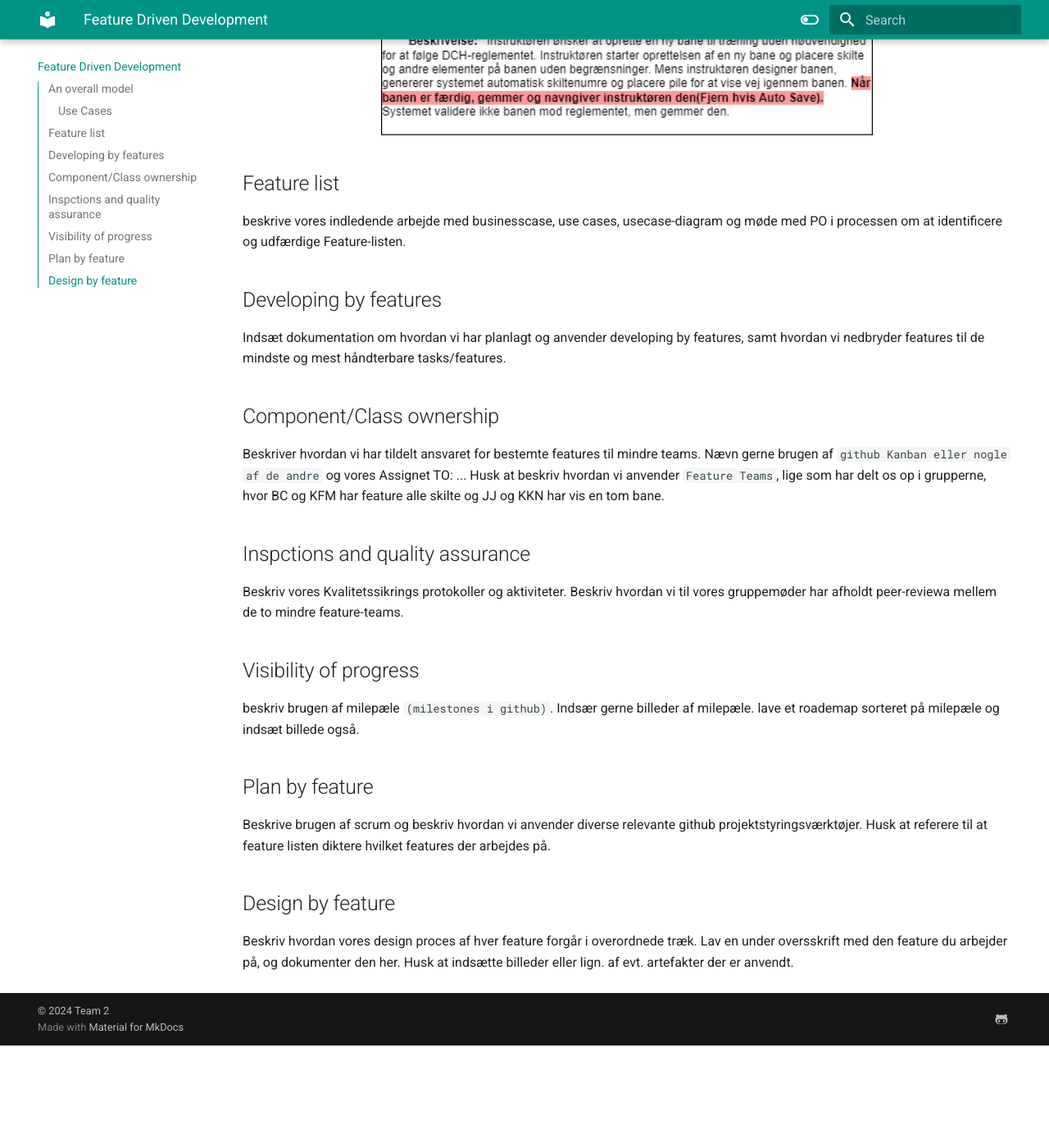
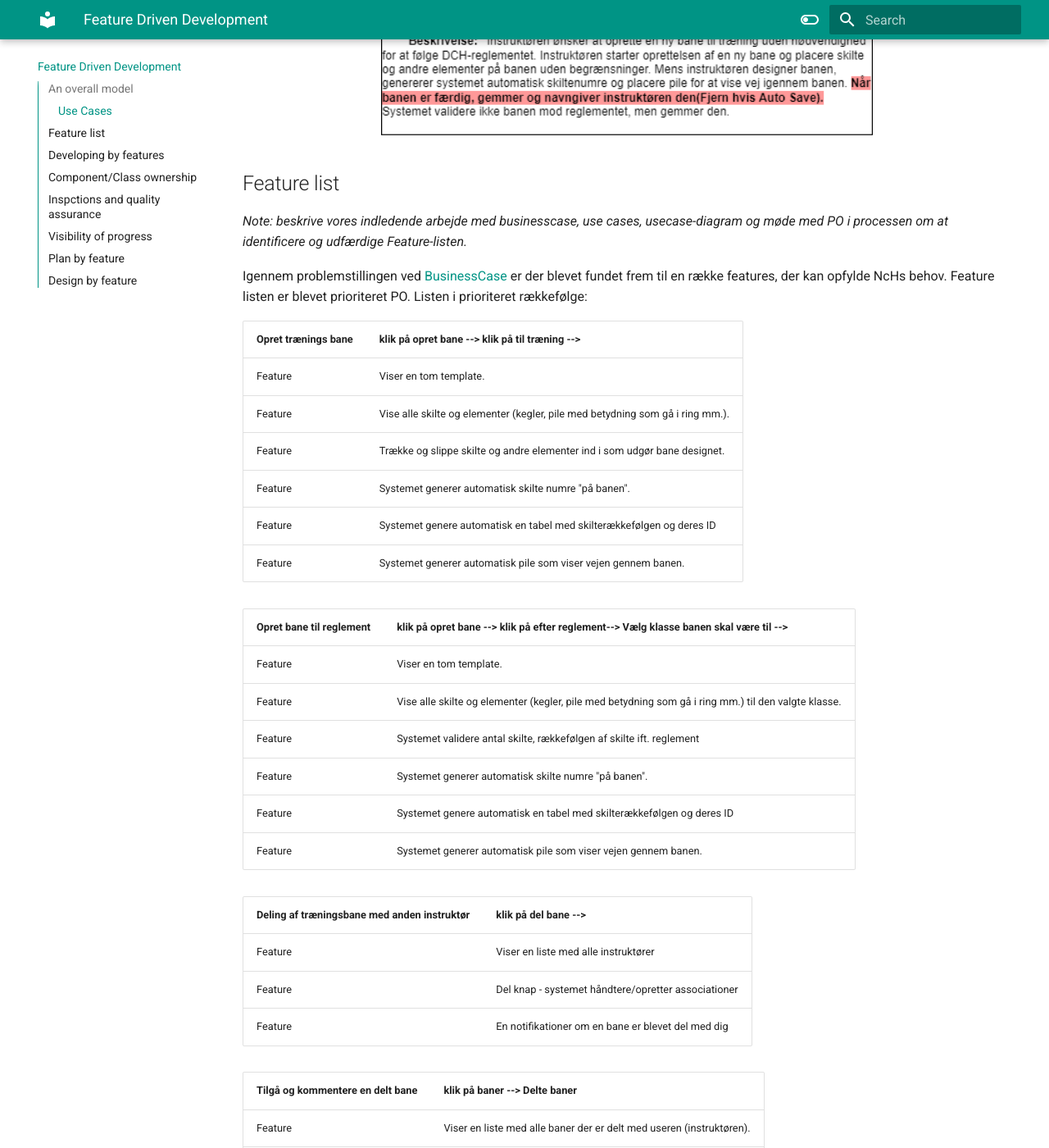
Before and after one commit to DMOoF23-Team2/3.Semester-Exam-Docs, an MkDocs documentation site: the page built from docs/featureDrivenDevelopment.md, in a window 1280 px wide and 1400 px high, scrolled down 1152 px. Shown: the whole window at 82% size. Built offline with MkDocs 1.6.1 and Material for MkDocs 9.7.7, drawn with Linux system fonts in a browser that asks for light colours; before the commit the page ends 2427 px from its top, so only the background shows below that; some of the changed text lies outside the part shown.

Commit message:
Businesscase, feature list written

```diff
--- a/docs/featureDrivenDevelopment.md
+++ b/docs/featureDrivenDevelopment.md
@@ -30,7 +30,98 @@ An overall model - som teknik:
 </figure>
 
 ## Feature list {#feature-list}
-beskrive vores indledende arbejde med businesscase, use cases, usecase-diagram og møde med PO i processen om at identificere og udfærdige Feature-listen.
+*Note: beskrive vores indledende arbejde med businesscase, use cases, usecase-diagram og møde med PO i processen om at identificere og udfærdige Feature-listen.*
+
+Igennem problemstillingen ved [BusinessCase](businessCase.md) er der blevet fundet frem til en række features, der kan opfylde NcHs behov.
+Feature listen er blevet prioriteret PO.
+Listen i prioriteret rækkefølge:
+
+| Opret trænings bane | klik på opret bane --> klik på til træning --> |
+| ----------- | ----------- |
+| Feature | Viser en tom template. |
+| Feature | Vise alle skilte og elementer (kegler, pile med betydning som gå i ring mm.). |
+| Feature | Trække og slippe skilte og andre elementer ind i som udgør bane designet. |
+| Feature | Systemet generer automatisk skilte numre "på banen". |
+| Feature | Systemet genere automatisk en tabel med skilterækkefølgen og deres ID |
+| Feature | Systemet generer automatisk pile som viser vejen gennem banen. |
+
+| Opret bane til reglement | klik på opret bane --> klik på efter reglement--> Vælg klasse banen skal være til --> |
+| ----------- | ----------- |
+| Feature | Viser en tom template. |
+| Feature | Vise alle skilte og elementer (kegler, pile med betydning som gå i ring mm.) til den valgte klasse. |
+| Feature | Systemet validere antal skilte, rækkefølgen af skilte ift. reglement |
+| Feature | Systemet generer automatisk skilte numre "på banen". |
+| Feature | Systemet genere automatisk en tabel med skilterækkefølgen og deres ID |
+| Feature | Systemet generer automatisk pile som viser vejen gennem banen. |
+
+| Deling af træningsbane med anden instruktør | klik på del bane --> |
+| ----------- | ----------- |
+| Feature | Viser en liste med alle instruktører |
+| Feature | Del knap - systemet håndtere/opretter associationer |
+| Feature | En notifikationer om en bane er blevet del med dig |
+
+| Tilgå og kommentere en delt bane | klik på baner --> Delte baner |
+| ----------- | ----------- |
+| Feature | Viser en liste med alle baner der er delt med useren (instruktøren). |
+| Feature | en valgte bane vises. |
+| Feature | En notifikationer om en bane er blevet del med dig |
+| Feature | Tilføje en kommentar til banen. |
+| Feature | Vise kommentar historikken i et kommentarspor. |
+
+| Live samarbejde ved oprettelse af træningsbane | Klik på opret bane --> klik på til træning --> |
+| ----------- | ----------- |
+| Feature | Viser en tom template. |
+| Feature | Viser alle skilte og elementer (kegler, pile med betydning som gå i ring mm.). |
+| Feature | Viser en "Live share" knap. |
+| Feature | Systemet skal kunne håndtere RealTime samarbejde mellem to users (muligvis gennem et link der bliver delt) |
+
+| Chat mellem to instruktører | Klik på Instruktører --> Vælg instruktør --> Klik start chat |
+| ----------- | ----------- |
+| Feature | Liste over instruktør |
+| Feature | Vælg start chat med en instruktør |
+| Feature | Vis tom chat vindue |
+| Feature | Skriv besked |
+| Feature | Send besked |
+| Feature | Chat historik bliver gemt |
+| Feature | Slet en besked - systemet skal kunne fjerne en besked fra visningen (måske skal den gemmes i en log - sikkerhed). |
+| Feature | Rediger en besked - systemet skal kunne håndtere at en user ønsker at redigere i sin egen allerede postede besked. |
+
+| Chat mellem to instruktører | Klik på Instruktører --> Vælg instruktør --> Klik start chat |
+| ----------- | ----------- |
+| Feature | Liste over instruktører |
+| Feature | Vælg start chat med en instruktør |
+| Feature | Vis tom chat vindue |
+| Feature | Skriv besked |
+| Feature | Send besked |
+| Feature | Chat historik bliver gemt |
+| Feature | Slet en besked - systemet skal kunne fjerne en besked fra visningen (måske skal den gemmes i en log - sikkerhed) |
+| Feature | Rediger en besked - systemet skal kunne håndtere at en bruger ønsker at redigere i sin egen allerede postede besked |
+
+| Opret gruppechat for instruktører | |
+| ----------- | ----------- |
+| Feature | Viser en liste med alle instruktører |
+| Feature | Systemet tilknytter en bruger til den oprettede gruppe |
+| Feature | Tilføj bruger efter gruppechatten er oprettet |
+| Feature | Forlad gruppen |
+| Feature | Slet gruppechat |
+| Feature | Visning over alle medlemmer af gruppechatten |
+| Feature | Visning over alle "mine" grupper |
+| Feature | Viser et tekstfelt til oprettelse af besked |
+| Feature | Send/post besked - systemet gemmer beskeden, så den er synlig for de andre medlemmer af gruppen |
+| Feature | Systemet viser beskedhistorikken, så der er styr på hvem der skrev hvad hvornår i visningen af alle beskeder |
+| Feature | Slet en besked - systemet skal kunne fjerne en besked fra visningen (måske skal den gemmes i en log - sikkerhed) |
+| Feature | Rediger en besked - systemet skal kunne håndtere at en bruger ønsker at redigere i sin egen allerede postede besked |
+
+| Kommunikation i gruppechat | |
+| ----------- | ----------- |
+| Feature | Der skal være et tekstfelt, hvor der kan skrives en besked |
+| Feature | Der skal være en 'send knap' som sender teksten i tekstfeltet til modtagerne |
+| Feature | Der skal være en feedback der viser at modtagerne har modtaget beskeden, og når modtagerne har læst beskeden |
+| Feature | Der skal være mulighed for at redigere eller slette en tidligere besked eller tekst |
+| Feature | Der skal være mulighed for at svare direkte på en besked i chatten |
+| Feature | Der skal være en visning af hvem der er afsender på de enkelte beskeder |
+| Feature | Der skal være 'time stamps' på alle de beskeder der bliver sendt |
+
 
 ## Developing by features {#Developing-by-feature}
 Indsæt dokumentation om hvordan vi har planlagt og anvender developing by features, samt hvordan vi nedbryder features til de mindste og mest håndterbare tasks/features.
```
Also changed, not shown: README.md (+21 -0 lines), docs/businessCase.md (added, +37 -0 lines), docs/index.md (+1 -1 lines), docs/systemudvikling.md (+0 -2 lines).
